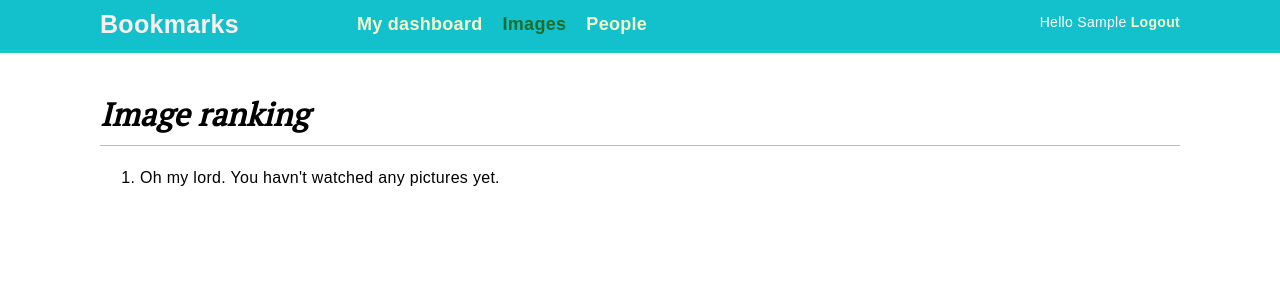
After one commit to codingEzio/code_py_bookreview_django2_by_example, a Django app: page /images/ranking/ in a window 1280 px wide. The commit adds this page. Shown: the top 300 px of the page. Run offline with Django 3.2, Linux system fonts and the light colour scheme; the visitor is signed in with stand-in values (Sample User, id 1); data that the repository does not hold is empty; some libraries are stand-ins or nearby versions; some web fonts are replaced.

Commit message:
Two more features: image views & image ranking

```diff
--- a/djbBookmark/images/urls.py
+++ b/djbBookmark/images/urls.py
@@ -16,4 +16,7 @@ urlpatterns = [
 
     path('like/',
          views.image_like, name='like'),
+
+    path('ranking/',
+         views.image_ranking, name='ranking'),
 ]
--- a/djbBookmark/images/views.py
+++ b/djbBookmark/images/views.py
@@ -79,10 +79,15 @@ def image_list(request):
 
 def image_detail(request, image_id, slug):
     image = get_object_or_404(Image, id=image_id, slug=slug)
+
+    total_views = redis_inst.incr(f'image:{image.id}:views')  # image:X:Y as key
+    redis_inst.zincrby('image_ranking', image.id, 1)
+
     return render(request,
                   'images/image/detail.html',
-                  { 'section'   : 'images',
-                    'image_inst': image })
+                  { 'section'    : 'images',
+                    'image_inst' : image,
+                    'total_views': total_views })
 
 
 @ajax_required
@@ -109,3 +114,18 @@ def image_like(request):
             raise SystemError("HOLY FUCK id+action")
 
     return JsonResponse({ 'status': 'ko' })
+
+
+@login_required
+def image_ranking(request):
+    image_rankin = redis_inst.zrange('image_ranking', 0, -1,
+                                     desc=True)[:10]
+    image_ranking_ids = [int(id) for id in image_rankin]
+
+    most_viewed = list(Image.objects.filter(id__in=image_ranking_ids))
+    most_viewed.sort(key=lambda x: image_ranking_ids.index(x.id))
+
+    return render(request,
+                  'images/image/ranking.html',
+                  { 'section'    : 'images',
+                    'most_viewed': most_viewed })
--- a/djbBookmark/templates/images/image/detail.html
+++ b/djbBookmark/templates/images/image/detail.html
@@ -20,6 +20,9 @@
 				<span class="count">
 					<span class="total">{{ total_likes }} </span> like{{ total_likes|pluralize }}
 				</span>
+        <span class="count">
+          {{ total_views }} view{{ total_views|pluralize }}
+        </span>
 				<a href="#" class="like button"
 				   data-id="{{ image_inst.id }}"
 				   data-action="{% if request.user in users_like %}un{% endif %}like">
--- /dev/null
+++ b/djbBookmark/templates/images/image/ranking.html
@@ -0,0 +1,20 @@
+{% extends "base.html" %}
+
+{% block title %}
+  Image ranking
+{% endblock %}
+
+{% block content %}
+  <h1>Image ranking</h1>
+  <ol>
+    {% for image in most_viewed %}
+      <li>
+        <a href="{{ image.get_absolute_url }}">
+          {{ image.title }}
+        </a>
+      </li>
+    {% empty %}
+      <li>Oh my lord. You havn't watched any pictures yet.</li>
+    {% endfor %}
+  </ol>
+{% endblock %}
```
